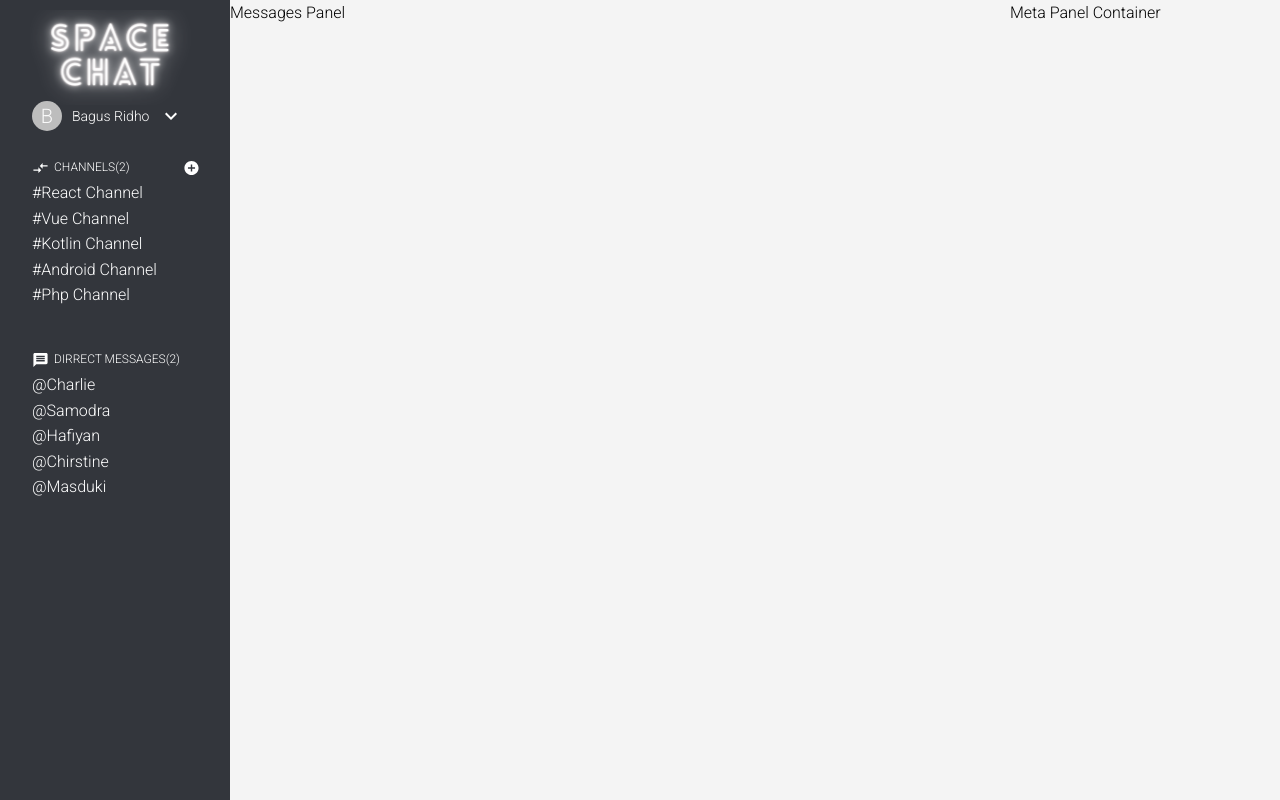
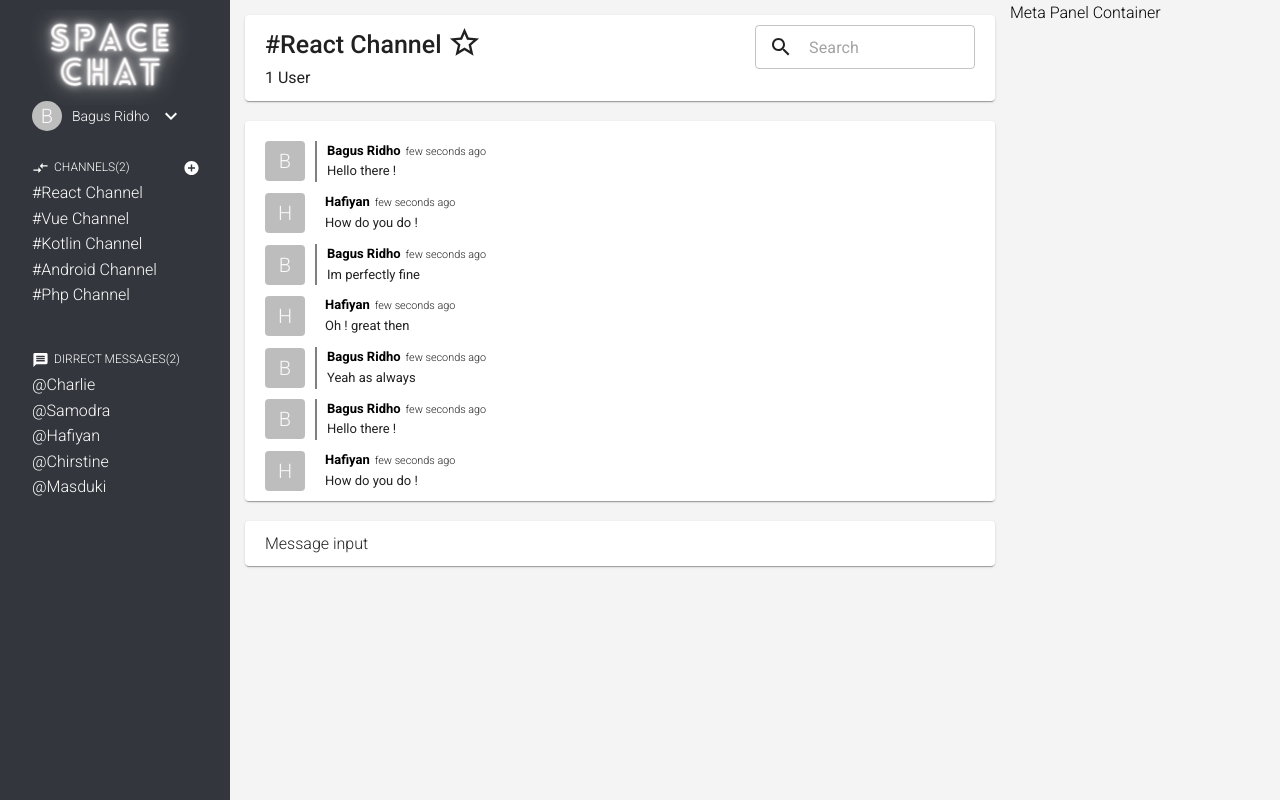
Before and after one commit to SamOdras/react-space-chat, a React (Create React App) app: page / in a window 1280 px wide. Built offline with nearby package versions, Linux system fonts and the light colour scheme.

Commit message:
Building Messages item

```diff
--- a/src/components/messages/messages.component.jsx
+++ b/src/components/messages/messages.component.jsx
@@ -1,13 +1,126 @@
-import React from 'react';
-import './messages.styles.scss';
+import React from "react";
+import Paper from "@material-ui/core/Paper";
+
+import StarIconOutlined from "@material-ui/icons/StarBorderOutlined";
+import SearchIcon from "@material-ui/icons/SearchOutlined";
+
+import InputAdornment from "@material-ui/core/InputAdornment";
+import TextField from "@material-ui/core/TextField";
+import Avatar from "@material-ui/core/Avatar";
+import Link from "@material-ui/core/Link";
+import "./messages.styles.scss";
 
 class Messages extends React.Component {
-  render(){
-    return(
+  render() {
+    return (
       <div className="messages-container">
-        Messages Panel
+        <Paper className="message-header">
+          <div className="message-header__title">
+            <p>
+              #React Channel{" "}
+              <StarIconOutlined style={{ fontSize: 35, alignSelf: "start" }} />
+            </p>
+            <span>1 User</span>
+          </div>
+          <TextField
+            className="message-header__search"
+            variant="outlined"
+            placeholder="Search"
+            InputProps={{
+              startAdornment: (
+                <InputAdornment>
+                  <SearchIcon />
+                </InputAdornment>
+              ),
+            }}
+          />
+        </Paper>
+        <Paper className="message-panel">
+          <div className="message-item">
+            <Avatar variant="rounded">B</Avatar>
+            <div className="message-item__content-self">
+              <Link >Bagus Ridho</Link>
+              <small>few seconds ago</small>
+              <p>Hello there !</p>
+            </div>
+          </div>
+          <div className="message-item">
+            <Avatar variant="rounded">H</Avatar>
+            <div className="message-item__content-other">
+              <Link >Hafiyan</Link>
+              <small>few seconds ago</small>
+              <p>How do you do !</p>
+            </div>
+          </div>
+          <div className="message-item">
+            <Avatar variant="rounded">B</Avatar>
+            <div className="message-item__content-self">
+              <Link >Bagus Ridho</Link>
+              <small>few seconds ago</small>
+              <p>Im perfectly fine</p>
+            </div>
+          </div>
+          <div className="message-item">
+            <Avatar variant="rounded">H</Avatar>
+            <div className="message-item__content-other">
+              <Link >Hafiyan</Link>
+              <small>few seconds ago</small>
+              <p>Oh ! great then</p>
+            </div>
+          </div>
+          <div className="message-item">
+            <Avatar variant="rounded">B</Avatar>
+            <div className="message-item__content-self">
+              <Link >Bagus Ridho</Link>
+              <small>few seconds ago</small>
+              <p>Yeah as always</p>
+            </div>
+          </div>
+
+          <div className="message-item">
+            <Avatar variant="rounded">B</Avatar>
+            <div className="message-item__content-self">
+              <Link >Bagus Ridho</Link>
+              <small>few seconds ago</small>
+              <p>Hello there !</p>
+            </div>
+          </div>
+          <div className="message-item">
+            <Avatar variant="rounded">H</Avatar>
+            <div className="message-item__content-other">
+              <Link >Hafiyan</Link>
+              <small>few seconds ago</small>
+              <p>How do you do !</p>
+            </div>
+          </div>
+          <div className="message-item">
+            <Avatar variant="rounded">B</Avatar>
+            <div className="message-item__content-self">
+              <Link >Bagus Ridho</Link>
+              <small>few seconds ago</small>
+              <p>Im perfectly fine</p>
+            </div>
+          </div>
+          <div className="message-item">
+            <Avatar variant="rounded">H</Avatar>
+            <div className="message-item__content-other">
+              <Link >Hafiyan</Link>
+              <small>few seconds ago</small>
+              <p>Oh ! great then</p>
+            </div>
+          </div>
+          <div className="message-item">
+            <Avatar variant="rounded">B</Avatar>
+            <div className="message-item__content-self">
+              <Link >Bagus Ridho</Link>
+              <small>few seconds ago</small>
+              <p>Yeah as always</p>
+            </div>
+          </div>
+        </Paper>
+        <Paper className="message-input">Message input</Paper>
       </div>
-    )
+    );
   }
 }
 
--- a/src/components/messages/messages.styles.scss
+++ b/src/components/messages/messages.styles.scss
@@ -1,4 +1,85 @@
+%message-content {
+  font-size: 13px;
+  padding-left: 10px;
+  a {
+    text-decoration: none;
+    color: black;
+    transition: all 0.2s;
+    font-weight: 600;
+    margin-right: 5px;
+    cursor: pointer;
+    &:hover {
+      color: blue;
+    }
+  }
+  p {
+    font-weight: 400;
+  }
+}
 .messages-container {
   grid-column: main-start / main-end;
   background-color: #f4f4f4;
+  padding: 15px;
+
+  & > * {
+    padding: 10px;
+    padding-left: 20px;
+    padding-right: 20px;
+  }
+
+  .message-header {
+    display: grid;
+    grid-template-columns: 1fr 1fr;
+
+    margin-bottom: 20px;
+
+    &__title {
+      width: 300px;
+      p {
+        font-weight: 500;
+        font-size: 25px;
+        display: grid;
+        grid-template-columns: max-content min-content;
+        grid-column-gap: 5px;
+      }
+      span {
+        font-weight: 400;
+      }
+    }
+
+    &__search {
+      width: 220px;
+      justify-self: end;
+      .MuiOutlinedInput-input {
+        padding: 12.5px 8px;
+        padding-right: 10px;
+      }
+    }
+  }
+
+  .message-panel {
+    margin-bottom: 20px;
+    height: 380px;
+    overflow-y: scroll;
+
+    padding-top: 20px;
+    padding-bottom: 20px;
+    .message-item {
+      display: grid;
+      grid-template-columns: repeat(2, max-content);
+      grid-column-gap: 10px;
+      align-items: center;
+
+      margin-bottom: 10px;
+      &__content-other {
+        @extend %message-content;
+      }
+      &__content-self {
+        @extend %message-content;
+        border-left: 2px solid grey;
+      }
+    }
+  }
+  .message-input {
+  }
 }
--- a/src/pages/main-page/main-page.styles.scss
+++ b/src/pages/main-page/main-page.styles.scss
@@ -4,16 +4,4 @@
   display: grid;
   height: 100vh;
   grid-template-columns: [sidebar-start] 230px [sidebar-end main-start] 1fr [main-end rightbar-start] 270px [rightbar-end];
-  .left-sidebar {
-    grid-column: sidebar-start / sidebar-end;
-    background-color: #33363C;
-  }
-  .main-content {
-    grid-column: main-start / main-end;
-    background-color: #36393F;
-  }
-  .right-sidebar {
-    grid-column: rightbar-start / rightbar-end;
-    background-color: #33363C;
-  }
 }
```
